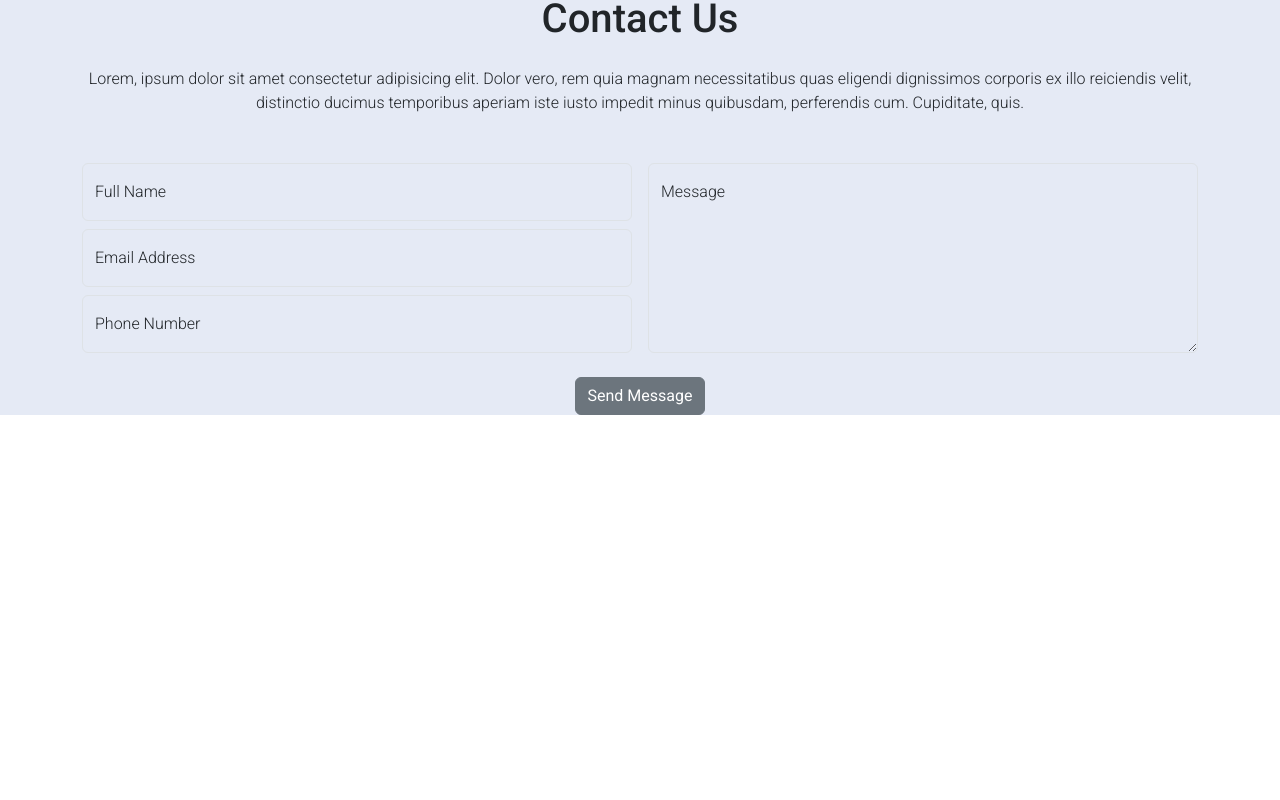
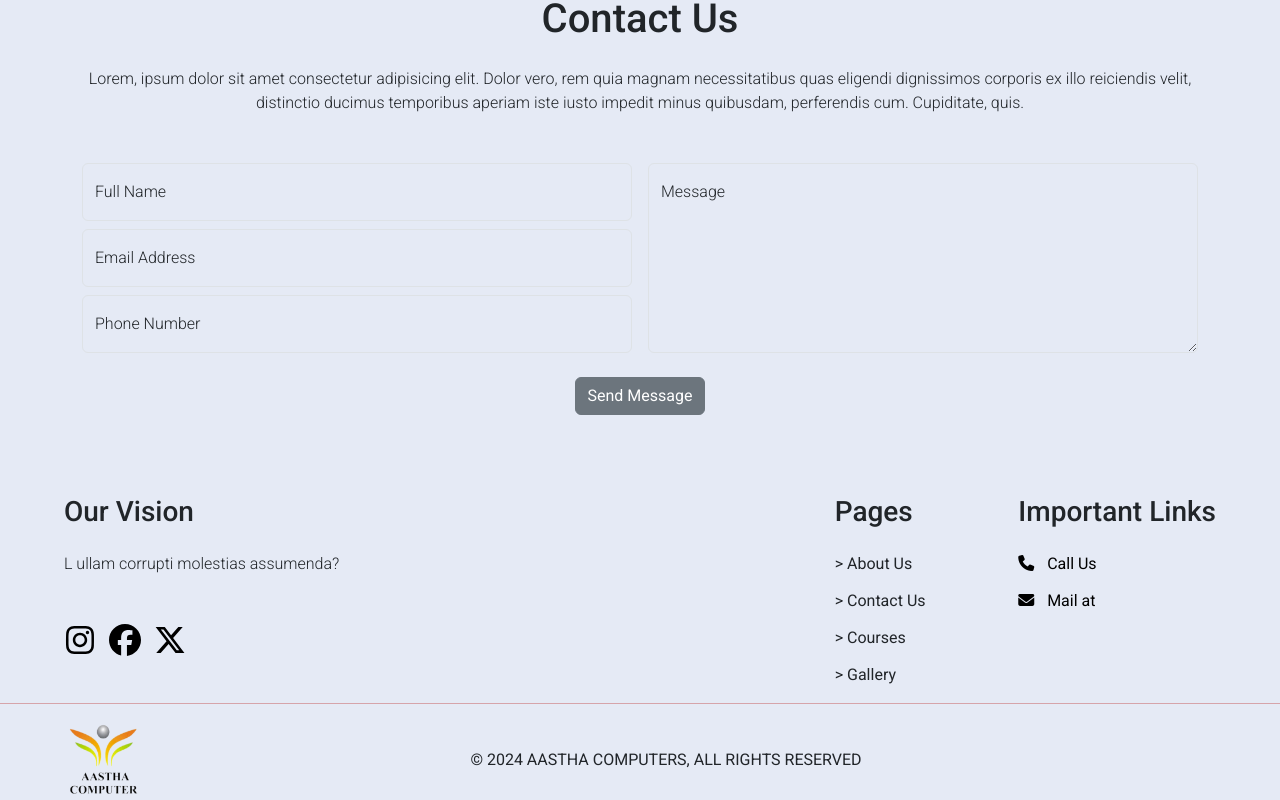
Before and after one commit to voidsoul-host/aasthacomputer, a React (Create React App) app: page / in a window 1280 px wide. Shown: the part 1322-2122 px from the top of the page. Before the commit the page ends 1737 px from the top, so only its background shows below. Built offline with nearby package versions, Linux system fonts and the light colour scheme.

Commit message:
homePage completed except gallery and courses section

```diff
--- a/public/index.html
+++ b/public/index.html
@@ -4,6 +4,7 @@
   <meta charset="UTF-8">
   <meta name="viewport" content="width=device-width, initial-scale=1.0">
   <link href="https://cdn.jsdelivr.net/npm/bootstrap@5.3.2/dist/css/bootstrap.min.css" rel="stylesheet" integrity="sha384-T3c6CoIi6uLrA9TneNEoa7RxnatzjcDSCmG1MXxSR1GAsXEV/Dwwykc2MPK8M2HN" crossorigin="anonymous">
+  <link rel="stylesheet" href="https://cdnjs.cloudflare.com/ajax/libs/font-awesome/6.5.1/css/all.min.css" integrity="sha512-DTOQO9RWCH3ppGqcWaEA1BIZOC6xxalwEsw9c2QQeAIftl+Vegovlnee1c9QX4TctnWMn13TZye+giMm8e2LwA==" crossorigin="anonymous" referrerpolicy="no-referrer" />
   <title>Aastha Computer Education</title>
 </head>
 <body>
--- /dev/null
+++ b/src/Components/Footer.js
@@ -0,0 +1,76 @@
+import React from 'react'
+import './footer.css'
+import acelogo from '../assets/acelogo.png'
+
+function Footer() {
+  return (
+    <div className='footer-container footer mt-5'>
+      <div className="footerUp d-flex">
+        <div className="fleft">
+            <h3>Our Vision</h3>
+            <p className='mt-4' >L ullam corrupti molestias assumenda?</p>
+            <div className="socialIcons mt-5 d-flex">
+                {/* instagram svg */}
+                <svg xmlns="http://www.w3.org/2000/svg" viewBox="0 0 448 512">
+                    <path d="M224.1 141c-63.6 0-114.9 51.3-114.9 114.9s51.3 114.9 114.9 114.9S339 319.5 339 255.9 287.7 141 224.1 141zm0 189.6c-41.1 0-74.7-33.5-74.7-74.7s33.5-74.7 74.7-74.7 74.7 33.5 74.7 74.7-33.6 74.7-74.7 74.7zm146.4-194.3c0 14.9-12 26.8-26.8 26.8-14.9 0-26.8-12-26.8-26.8s12-26.8 26.8-26.8 26.8 12 26.8 26.8zm76.1 27.2c-1.7-35.9-9.9-67.7-36.2-93.9-26.2-26.2-58-34.4-93.9-36.2-37-2.1-147.9-2.1-184.9 0-35.8 1.7-67.6 9.9-93.9 36.1s-34.4 58-36.2 93.9c-2.1 37-2.1 147.9 0 184.9 1.7 35.9 9.9 67.7 36.2 93.9s58 34.4 93.9 36.2c37 2.1 147.9 2.1 184.9 0 35.9-1.7 67.7-9.9 93.9-36.2 26.2-26.2 34.4-58 36.2-93.9 2.1-37 2.1-147.8 0-184.8zM398.8 388c-7.8 19.6-22.9 34.7-42.6 42.6-29.5 11.7-99.5 9-132.1 9s-102.7 2.6-132.1-9c-19.6-7.8-34.7-22.9-42.6-42.6-11.7-29.5-9-99.5-9-132.1s-2.6-102.7 9-132.1c7.8-19.6 22.9-34.7 42.6-42.6 29.5-11.7 99.5-9 132.1-9s102.7-2.6 132.1 9c19.6 7.8 34.7 22.9 42.6 42.6 11.7 29.5 9 99.5 9 132.1s2.7 102.7-9 132.1z"/>
+                </svg>
+
+                {/* fb svg */}
+                <svg xmlns="http://www.w3.org/2000/svg" viewBox="0 0 512 512"><
+                    path d="M512 256C512 114.6 397.4 0 256 0S0 114.6 0 256C0 376 82.7 476.8 194.2 504.5V334.2H141.4V256h52.8V222.3c0-87.1 39.4-127.5 125-127.5c16.2 0 44.2 3.2 55.7 6.4V172c-6-.6-16.5-1-29.6-1c-42 0-58.2 15.9-58.2 57.2V256h83.6l-14.4 78.2H287V510.1C413.8 494.8 512 386.9 512 256h0z"/>
+                </svg>
+
+                {/* x-twitter svg */}
+                <svg xmlns="http://www.w3.org/2000/svg" viewBox="0 0 512 512">
+                    <path d="M389.2 48h70.6L305.6 224.2 487 464H345L233.7 318.6 106.5 464H35.8L200.7 275.5 26.8 48H172.4L272.9 180.9 389.2 48zM364.4 421.8h39.1L151.1 88h-42L364.4 421.8z"/>
+                </svg>
+            </div>
+        </div>
+        <div className="fright d-flex">
+            <div className="pages-div">
+                <h3>Pages</h3>
+                <ul className='mt-4 footerUl'>
+                    <li>&gt; About Us</li>
+                    <li>&gt; Contact Us</li>
+                    <li>&gt; Courses</li>
+                    <li>&gt; Gallery</li>
+
+                </ul>
+            </div>
+            <div className="importantLinks">
+                <h3>Important Links</h3>
+                <ul className='mt-4 footerUl'>
+                    <a href="tel:+919928004669">
+                        <li className='list d-flex'>
+                            <span>
+                            <i class="fa-solid fa-phone"></i>
+                            </span>
+                            Call Us
+                        </li>
+                    </a>
+                    <a href="mailto:help.aasthacomputers@gmail.com">
+                        <li className='list d-flex'>
+                            <span>
+                            <i class="fa-solid fa-envelope"></i>
+                            </span>
+                            Mail at
+                        </li>
+                    </a>
+                    {/* <li>&gt; Courses</li>
+                    <li>&gt; Gallery</li> */}
+
+                </ul>
+            </div>
+        </div>
+      </div>
+      <div className="footerDown d-flex">
+        <div className="footerDiv d-flex">
+            <img className='footerFav' src={acelogo} alt="Aastha Computer Logo" />
+            <p className='footerText mb-0'>&copy; 2024 AASTHA COMPUTERS, ALL RIGHTS RESERVED</p>
+        </div>
+      </div>
+    </div>
+  )
+}
+
+export default Footer
--- /dev/null
+++ b/src/Components/footer.css
@@ -0,0 +1,50 @@
+.footerUp{
+    flex: 1;
+    justify-content: space-between;
+    padding-top: 2rem;
+    padding-inline: 4rem;
+}
+.socialIcons {
+    gap: 0.8rem;
+    align-items: baseline;
+}
+svg{
+    width: 2rem !important;
+    height: 2rem !important;
+}
+.fright{
+    justify-content: space-around;
+    gap: 5.8rem;
+}
+ul, li{
+    list-style: none;
+    font-weight: 400;
+    padding-left: 0 !important;
+}
+.footerUl{
+    display: flex;
+    flex-direction: column;
+    gap: 0.8rem;
+}
+li:hover{
+    cursor: pointer;
+    color: brown;
+}
+.list{
+    gap: 0.8rem;
+}
+.footerDiv{
+    flex: 1;
+    gap: 25.5vw;
+    align-items: center;
+    padding-top: 1rem;
+    padding-inline: 4rem;
+    border-top: 1px solid rgba(197, 81, 81, 0.459);
+}
+.footerFav{
+    width: 5rem;
+    height: 5rem;
+}
+.footerText{
+    font-weight: 400;
+}
--- a/src/Pages/home/Home.js
+++ b/src/Pages/home/Home.js
@@ -5,6 +5,7 @@
 import Hero from '../../Components/Hero';
 import Certificate from '../../Components/Certificate';
 import ContactUs from '../../Components/ContactUs';
+import Footer from '../../Components/Footer';
 
 function Home() {
 
@@ -17,6 +18,7 @@
       <Certificate />
       <ContactUs />
       </div>
+      <Footer />
     </div>
   )
 }
```
